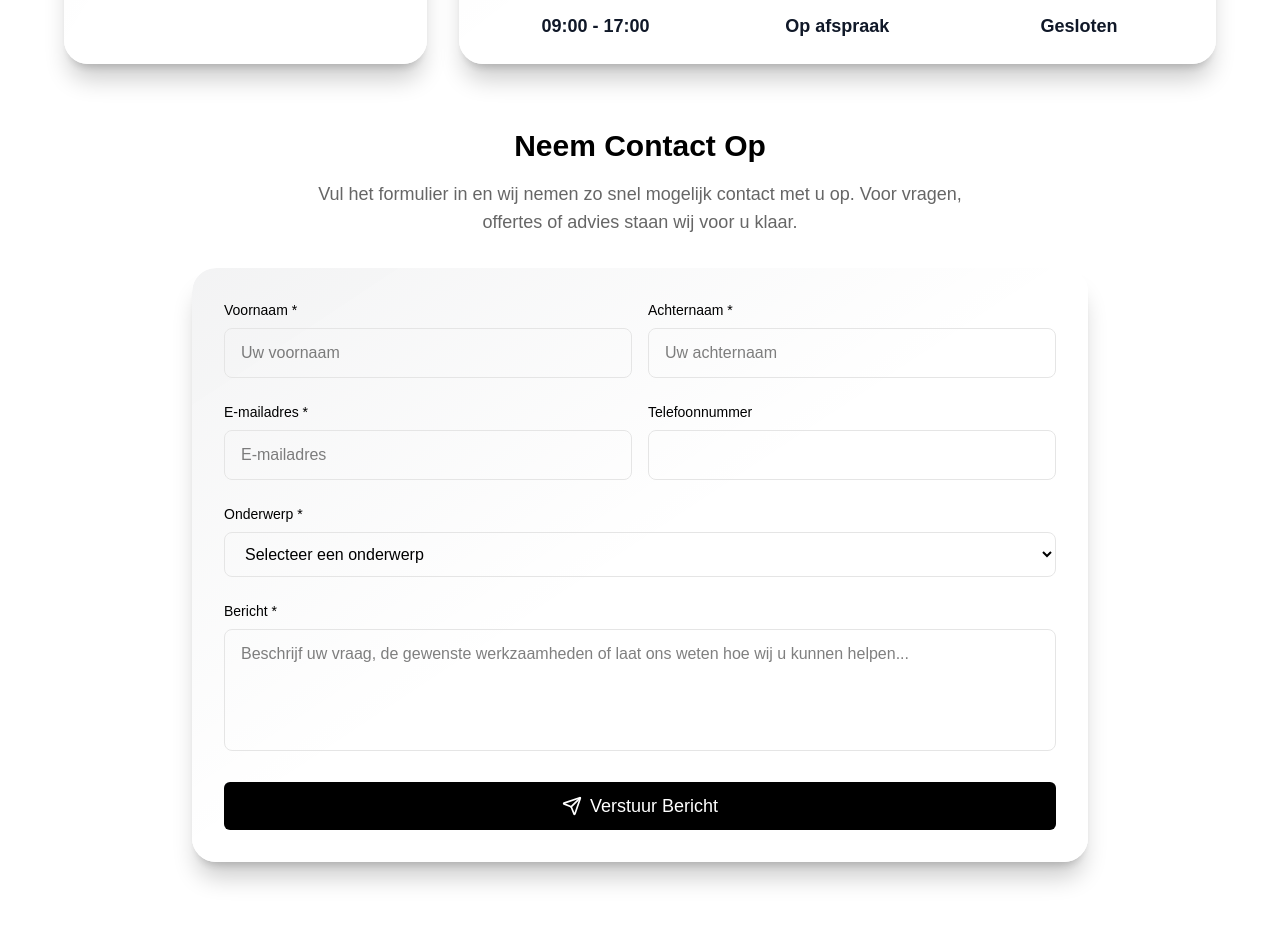
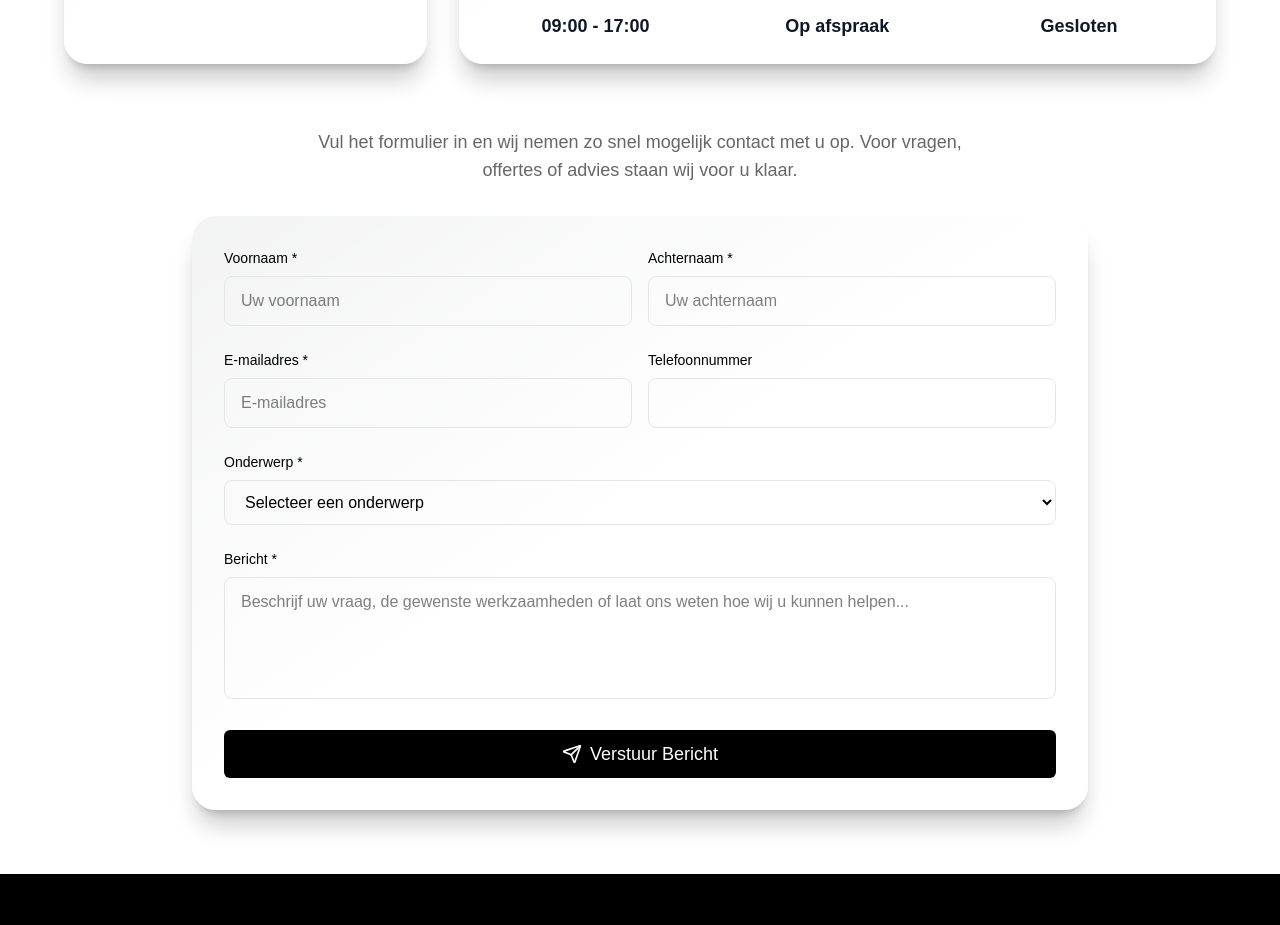
Before and after one commit to Caglarcelikoz/mkm-solutions, a Next.js app: page / in a window 1280 px wide. Shown: the part 5080-6005 px from the top of the page. Built offline with nearby package versions, Linux system fonts and the light colour scheme.

Commit message:
update contact section

```diff
--- a/src/components/sections/Contact.tsx
+++ b/src/components/sections/Contact.tsx
@@ -322,7 +322,6 @@ export function Contact({ showHeader = true }: ContactProps) {
           {/* Contact Form */}
           <div className="space-y-8">
             <div className="text-center">
-              <h3 className="text-3xl font-bold mb-4">Neem Contact Op</h3>
               <p className="text-lg text-muted-foreground max-w-2xl mx-auto">
                 Vul het formulier in en wij nemen zo snel mogelijk contact met u
                 op. Voor vragen, offertes of advies staan wij voor u klaar.
```
